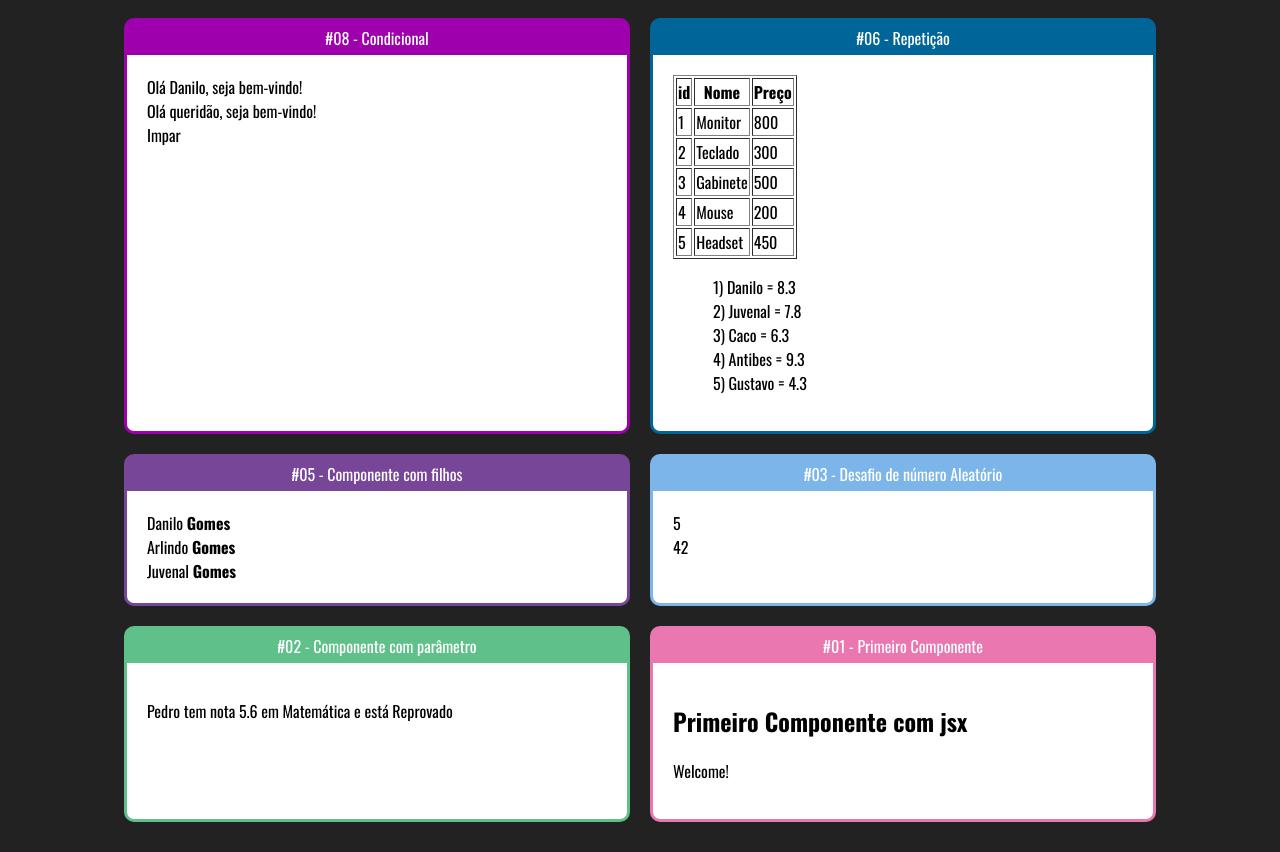
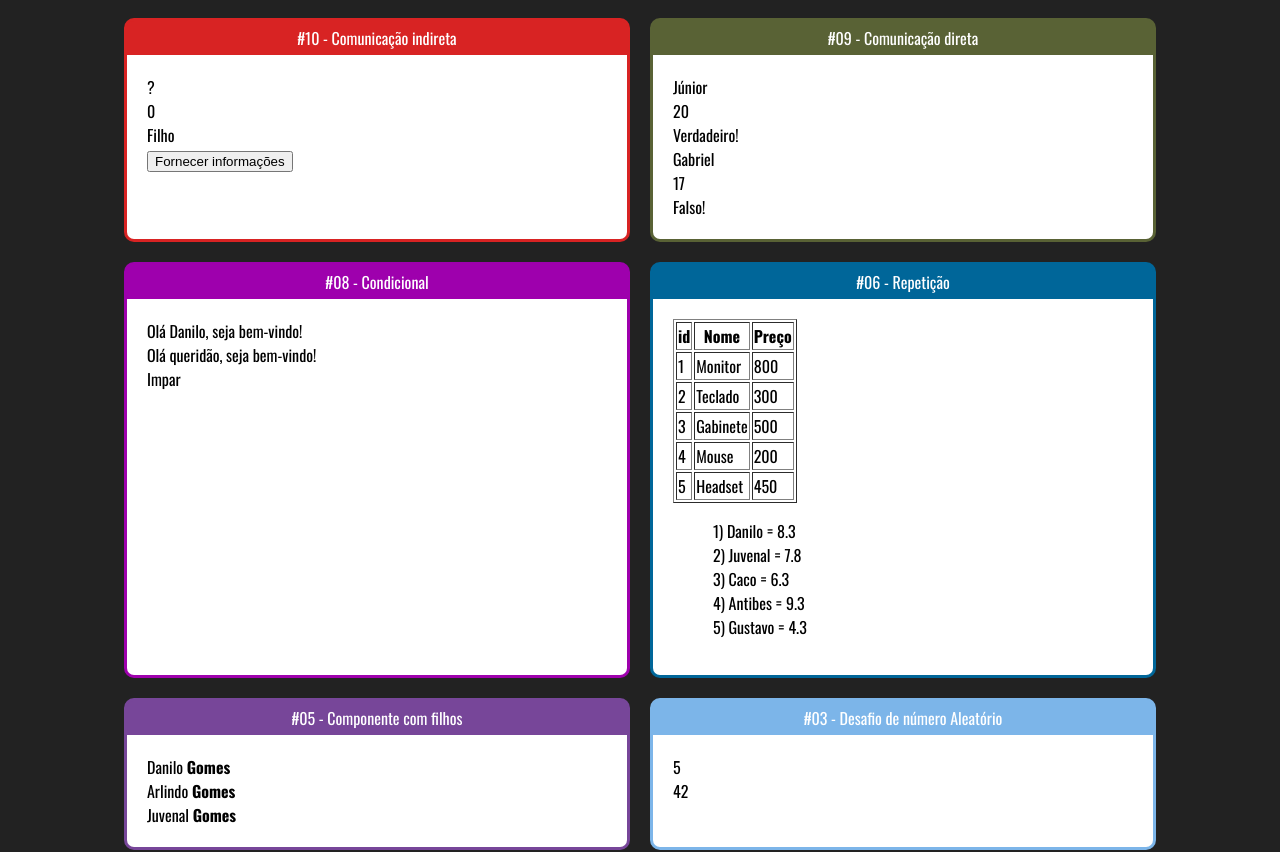
Before and after one commit to marquesdanilocarlos/fundamentos-react-cod3r, a React (Create React App) app: page / in a window 1280 px wide. Shown: the top 852 px of the page. Built offline with nearby package versions, Linux system fonts and the light colour scheme.

Commit message:
Comunicacoes diretas e indiretas entre componentes

```diff
--- a/src/App.jsx
+++ b/src/App.jsx
@@ -9,11 +9,21 @@ import { ListaAlunos } from "./components/repeticao/ListaAlunos";
 import { TabelaProdutos } from "./components/repeticao/TabelaProdutos";
 import { ParOuImpar } from "./components/condicional/ParOuImpar";
 import { UsuarioInfo } from "./components/condicional/UsuarioInfo";
+import { DiretaPai } from "./components/comunicacao/DiretaPai";
+import { IndiretaPai } from "./components/comunicacao/IndiretaPai";
 
 export default function App() {
     return (
         <div className="App">
             <div className="cards">
+                <Card titulo="#10 - Comunicação indireta" color="#d82323">
+                    <IndiretaPai />
+                </Card>
+
+                <Card titulo="#09 - Comunicação direta" color="#596235">
+                    <DiretaPai />
+                </Card>
+
                 <Card titulo="#08 - Condicional" color="#9e00ad">
                     <UsuarioInfo usuario={{ nome: "Danilo" }} />
                     <UsuarioInfo />
@@ -33,20 +43,13 @@ export default function App() {
                     </Familia>
                 </Card>
 
-                <Card
-                    titulo="#03 - Desafio de número Aleatório"
-                    color="#7cb5e9"
-                >
+                <Card titulo="#03 - Desafio de número Aleatório" color="#7cb5e9">
                     <Aleatorio min={1} max={100} />
                     <Aleatorio min={1} max={100} />
                 </Card>
 
                 <Card titulo="#02 - Componente com parâmetro" color="#5fc189">
-                    <ComProp
-                        aluno="Pedro"
-                        materia="Matemática"
-                        nota={5.6}
-                    ></ComProp>
+                    <ComProp aluno="Pedro" materia="Matemática" nota={5.6}></ComProp>
                 </Card>
 
                 <Card titulo="#01 - Primeiro Componente" color="#ea77af">
--- /dev/null
+++ b/src/components/comunicacao/DiretaFilho.jsx
@@ -0,0 +1,9 @@
+export function DiretaFilho(props) {
+    return (
+        <div>
+            <div>{props.nome}</div>
+            <div>{props.idade}</div>
+            <div>{props.nerd ? "Verdadeiro" : "Falso"}!</div>
+        </div>
+    );
+}
--- /dev/null
+++ b/src/components/comunicacao/DiretaPai.jsx
@@ -0,0 +1,10 @@
+import { DiretaFilho } from "./DiretaFilho";
+
+export function DiretaPai() {
+    return (
+        <div>
+            <DiretaFilho nome="Júnior" idade={20} nerd={true} />
+            <DiretaFilho nome="Gabriel" idade={17} nerd={false} />
+        </div>
+    );
+}
--- /dev/null
+++ b/src/components/comunicacao/IndiretaFilho.jsx
@@ -0,0 +1,8 @@
+export function IndiretaFilho(props) {
+    return (
+        <>
+            <div>Filho</div>
+            <button onClick={(e) => props.quandoClicar("Joao", 53, true)}>Fornecer informações</button>
+        </>
+    );
+}
--- /dev/null
+++ b/src/components/comunicacao/IndiretaPai.jsx
@@ -0,0 +1,22 @@
+import { IndiretaFilho } from "./IndiretaFilho";
+
+export function IndiretaPai() {
+    let dadosIniciais = { nome: "?", idade: 0, nerd: false };
+    let { nome, idade, nerd } = dadosIniciais;
+
+    function fornecerInformacoes(nomeParam, idadeParam, nerdParam) {
+        nome = nomeParam;
+        idade = idadeParam;
+        nerd = nerdParam;
+        console.log(nome, idade, nerd);
+    }
+
+    return (
+        <div>
+            <div>{nome}</div>
+            <div>{idade}</div>
+            <div>{nerd}</div>
+            <IndiretaFilho quandoClicar={fornecerInformacoes} />
+        </div>
+    );
+}
```
